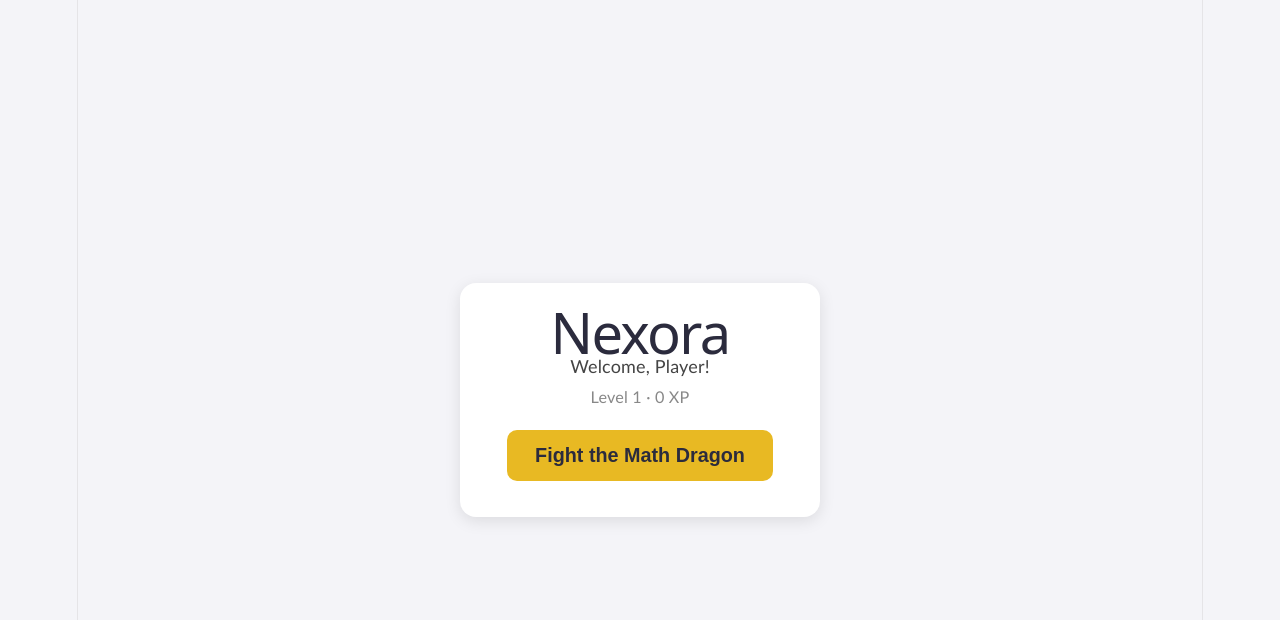
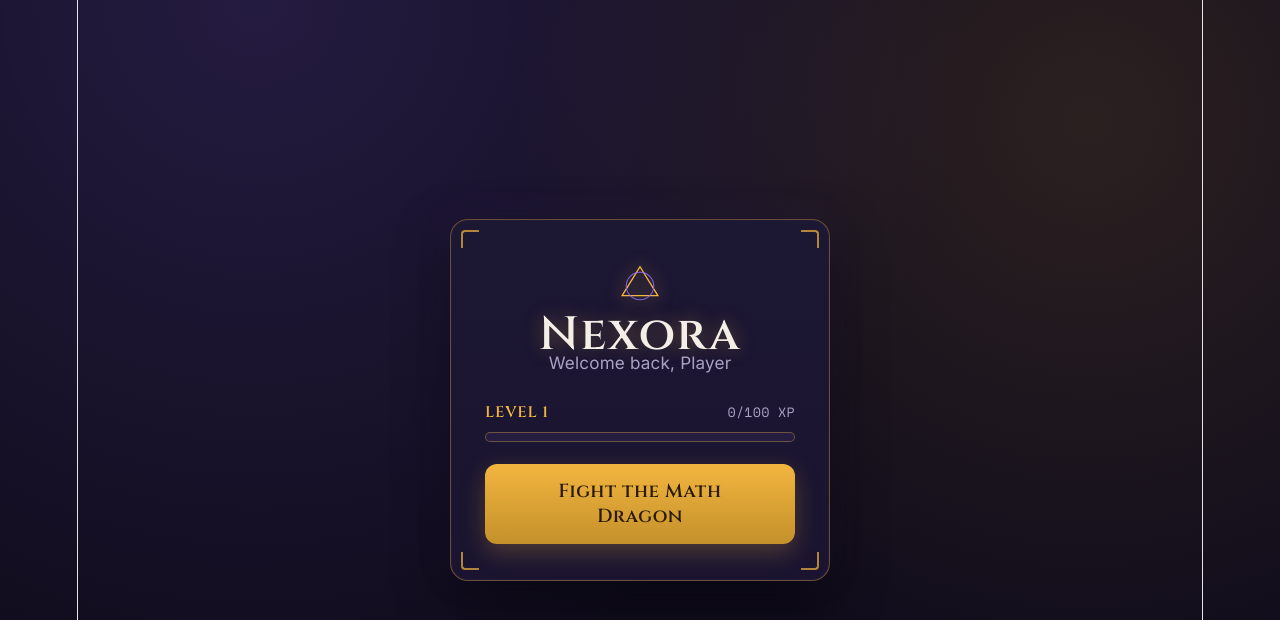
Before and after one commit to Stella0165/Nexora, a React (Vite) app in the folder mathgame/: page / in a window 1280 px wide. Shown: the top 620 px of the page. Built offline with nearby package versions, Linux system fonts and the light colour scheme.

Commit message:
Modified overall ui design

```diff
--- a/mathgame/src/App.css
+++ b/mathgame/src/App.css
@@ -1,10 +1,36 @@
+@import url('https://fonts.googleapis.com/css2?family=Cinzel:wght@600;700&family=Inter:wght@400;500;600;700&family=Space+Mono:wght@400;700&display=swap');
+
+:root {
+  --bg-deep: #100c1c;
+  --bg-deep-2: #1a1430;
+  --panel: #1c1733;
+  --panel-soft: #241d40;
+  --accent-ember: #f2b53f;
+  --accent-ember-dim: #c4912b;
+  --accent-arcane: #8d6cff;
+  --accent-danger: #ff5d6c;
+  --accent-success: #3ddc97;
+  --text-primary: #f4efe6;
+  --text-muted: #aaa1c4;
+  --border-rune: rgba(242, 181, 63, 0.35);
+
+  --font-display: 'Cinzel', serif;
+  --font-body: 'Inter', sans-serif;
+  --font-mono: 'Space Mono', monospace;
+}
+
 * {
   box-sizing: border-box;
 }
 
 body {
   margin: 0;
-  background: #f4f4f8;
+  background:
+    radial-gradient(circle at 20% 0%, rgba(141, 108, 255, 0.16), transparent 55%),
+    radial-gradient(circle at 85% 15%, rgba(242, 181, 63, 0.12), transparent 45%),
+    var(--bg-deep);
+  color: var(--text-primary);
+  font-family: var(--font-body);
 }
 
 .app-shell {
@@ -13,70 +39,168 @@ body {
   align-items: center;
   justify-content: center;
   padding: 24px;
-  font-family: 'Trebuchet MS', sans-serif;
-}
-
-.loading-text {
-  color: #555;
-  font-size: 1.1rem;
 }
 
 .home-card {
-  background: #fff;
-  border-radius: 16px;
-  padding: 36px 32px;
+  position: relative;
+  background: linear-gradient(180deg, var(--panel) 0%, var(--bg-deep-2) 100%);
+  border: 1px solid var(--border-rune);
+  border-radius: 18px;
+  padding: 44px 34px 36px;
   text-align: center;
-  box-shadow: 0 4px 16px rgba(0, 0, 0, 0.1);
-  max-width: 360px;
+  box-shadow:
+    0 0 0 1px rgba(255, 255, 255, 0.02) inset,
+    0 18px 50px rgba(0, 0, 0, 0.55),
+    0 0 40px rgba(141, 108, 255, 0.08);
+  max-width: 380px;
   width: 100%;
 }
 
-.home-card h1 {
-  margin: 0 0 8px;
-  color: #2b2b3d;
+.rune-corner {
+  position: absolute;
+  width: 18px;
+  height: 18px;
+  border: 2px solid var(--accent-ember);
+  opacity: 0.7;
+}
+.rune-corner-tl { top: 10px; left: 10px; border-right: none; border-bottom: none; border-radius: 4px 0 0 0; }
+.rune-corner-tr { top: 10px; right: 10px; border-left: none; border-bottom: none; border-radius: 0 4px 0 0; }
+.rune-corner-bl { bottom: 10px; left: 10px; border-right: none; border-top: none; border-radius: 0 0 0 4px; }
+.rune-corner-br { bottom: 10px; right: 10px; border-left: none; border-top: none; border-radius: 0 0 4px 0; }
+
+.sigil {
+  width: 44px;
+  height: 44px;
+  margin: 0 auto 14px;
+  filter: drop-shadow(0 0 8px rgba(242, 181, 63, 0.55));
+}
+
+.sigil-svg {
+  width: 100%;
+  height: 100%;
+}
+.sigil-svg polygon {
+  fill: none;
+  stroke: var(--accent-ember);
+  stroke-width: 2;
+}
+.sigil-svg circle {
+  fill: none;
+  stroke: var(--accent-arcane);
+  stroke-width: 1.5;
+  opacity: 0.85;
+}
+
+.game-title {
+  margin: 0 0 2px;
+  font-family: var(--font-display);
+  font-size: 2.6rem;
+  letter-spacing: 0.04em;
+  color: var(--text-primary);
+  text-shadow: 0 0 18px rgba(242, 181, 63, 0.35);
 }
 
 .player-greeting {
-  margin: 0;
-  color: #444;
-  font-size: 1rem;
+  margin: 0 0 22px;
+  color: var(--text-muted);
+  font-size: 0.95rem;
 }
 
-.player-stats {
-  margin: 4px 0 20px;
-  color: #888;
-  font-size: 0.9rem;
+.level-block {
+  margin-bottom: 22px;
+  text-align: left;
+}
+
+.level-label-row {
+  display: flex;
+  justify-content: space-between;
+  align-items: baseline;
+  margin-bottom: 6px;
+}
+
+.level-tag {
+  font-family: var(--font-display);
+  font-size: 0.85rem;
+  letter-spacing: 0.06em;
+  color: var(--accent-ember);
+  text-transform: uppercase;
+}
+
+.xp-tag {
+  font-family: var(--font-mono);
+  font-size: 0.75rem;
+  color: var(--text-muted);
+}
+
+.xp-bar-outer {
+  width: 100%;
+  height: 10px;
+  background: var(--panel-soft);
+  border: 1px solid var(--border-rune);
+  border-radius: 6px;
+  overflow: hidden;
+}
+
+.xp-bar-inner {
+  height: 100%;
+  background: linear-gradient(90deg, var(--accent-arcane), var(--accent-ember));
+  box-shadow: 0 0 10px rgba(242, 181, 63, 0.5);
+  transition: width 0.5s ease;
 }
 
 .result-banner {
-  border-radius: 8px;
-  padding: 10px;
-  margin-bottom: 16px;
-  font-size: 0.9rem;
-  font-weight: bold;
+  border-radius: 10px;
+  padding: 10px 12px;
+  margin-bottom: 18px;
+  font-size: 0.88rem;
+  font-weight: 600;
+  border: 1px solid transparent;
 }
 
 .result-banner-win {
-  background: #eafbea;
-  color: #2ecc71;
+  background: rgba(61, 220, 151, 0.12);
+  color: var(--accent-success);
+  border-color: rgba(61, 220, 151, 0.3);
 }
 
 .result-banner-loss {
-  background: #fdecea;
-  color: #e74c3c;
+  background: rgba(255, 93, 108, 0.12);
+  color: var(--accent-danger);
+  border-color: rgba(255, 93, 108, 0.3);
 }
 
 .play-button {
-  background: #e8b923;
+  background: linear-gradient(180deg, var(--accent-ember) 0%, var(--accent-ember-dim) 100%);
   border: none;
-  border-radius: 10px;
-  padding: 14px 28px;
-  font-size: 1.1rem;
-  font-weight: bold;
-  color: #2b2b3d;
+  border-radius: 12px;
+  padding: 15px 28px;
+  font-family: var(--font-display);
+  font-size: 1.05rem;
+  letter-spacing: 0.03em;
+  font-weight: 600;
+  color: #2a1a05;
   cursor: pointer;
+  width: 100%;
+  box-shadow: 0 8px 24px rgba(242, 181, 63, 0.25);
+  transition: transform 0.15s ease, box-shadow 0.15s ease;
 }
 
 .play-button:hover {
-  background: #d9a818;
+  transform: translateY(-1px);
+  box-shadow: 0 10px 28px rgba(242, 181, 63, 0.35);
 }
+
+.play-button:active {
+  transform: translateY(0);
+}
+
+.play-button:focus-visible {
+  outline: 2px solid var(--accent-arcane);
+  outline-offset: 3px;
+}
+
+@media (prefers-reduced-motion: reduce) {
+  .play-button {
+    transition: none;
+  }
+}
--- a/mathgame/src/App.jsx
+++ b/mathgame/src/App.jsx
@@ -3,9 +3,14 @@ import Battle from './components/battle'
 import './App.css'
 
 const XP_PER_VICTORY = 30
+const XP_PER_LEVEL = 100
 
 function levelFromXp(xp) {
-  return Math.floor(xp / 100) + 1
+  return Math.floor(xp / XP_PER_LEVEL) + 1
+}
+
+function xpProgress(xp) {
+  return xp % XP_PER_LEVEL
 }
 
 function App() {
@@ -30,21 +35,45 @@ function App() {
     )
   }
 
+  const level = levelFromXp(player.xp)
+  const progress = xpProgress(player.xp)
+
   return (
     <div className="app-shell">
       <div className="home-card">
-        <h1>Nexora</h1>
-        <p className="player-greeting">Welcome, {player.username}!</p>
-        <p className="player-stats">Level {levelFromXp(player.xp)} &middot; {player.xp} XP</p>
+        <div className="rune-corner rune-corner-tl" />
+        <div className="rune-corner rune-corner-tr" />
+        <div className="rune-corner rune-corner-bl" />
+        <div className="rune-corner rune-corner-br" />
+
+        <div className="sigil" aria-hidden="true">
+          <svg viewBox="0 0 64 64" className="sigil-svg">
+            <polygon points="32,4 58,46 6,46" />
+            <circle cx="32" cy="32" r="20" />
+          </svg>
+        </div>
+
+        <h1 className="game-title">Nexora</h1>
+        <p className="player-greeting">Welcome back, {player.username}</p>
+
+        <div className="level-block">
+          <div className="level-label-row">
+            <span className="level-tag">Level {level}</span>
+            <span className="xp-tag">{progress}/{XP_PER_LEVEL} XP</span>
+          </div>
+          <div className="xp-bar-outer">
+            <div className="xp-bar-inner" style={{ width: `${progress}%` }} />
+          </div>
+        </div>
 
         {lastResult === 'victory' && (
           <p className="result-banner result-banner-win">
-            You won your last battle! +{XP_PER_VICTORY} XP
+            Victory! You earned +{XP_PER_VICTORY} XP
           </p>
         )}
         {lastResult === 'defeat' && (
           <p className="result-banner result-banner-loss">
-            You lost your last battle. Try again!
+            The dragon held its ground. Try again!
           </p>
         )}
 
```
Also changed, not shown: mathgame/src/components/battle.css (+109 -54 lines), mathgame/src/components/battle.jsx (+81 -8 lines).
